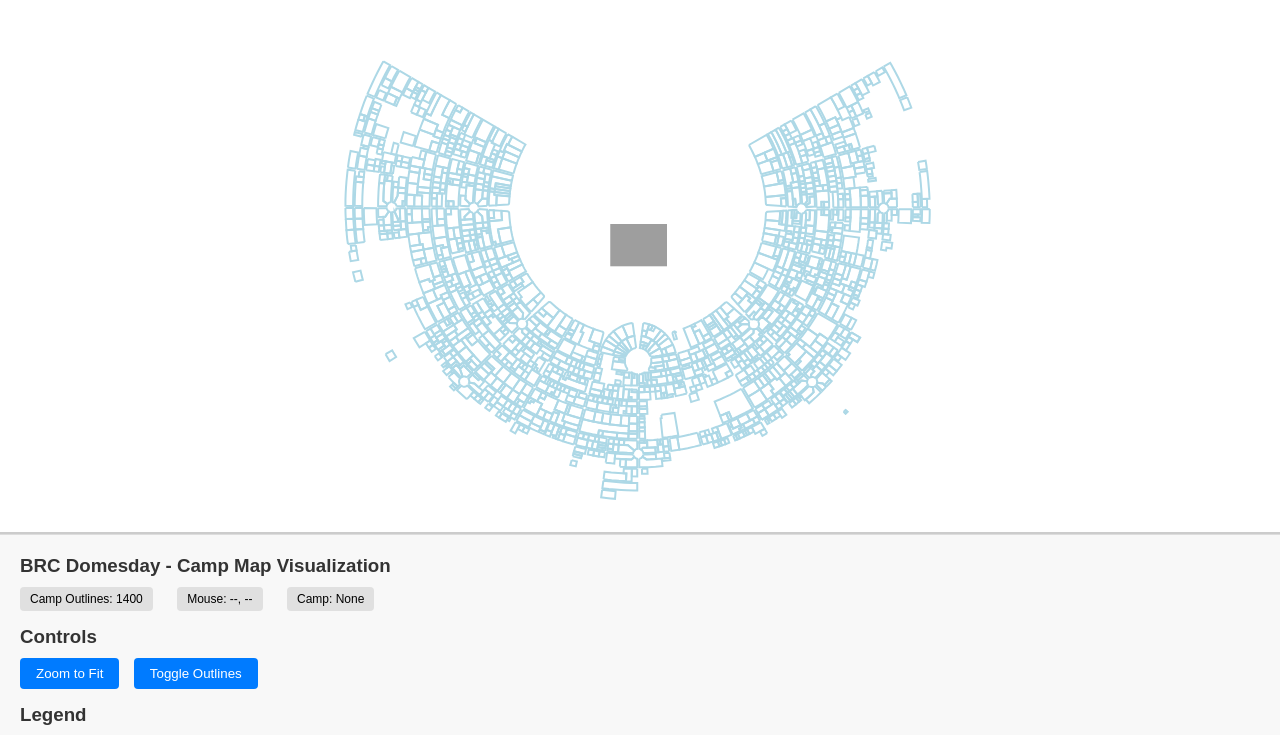
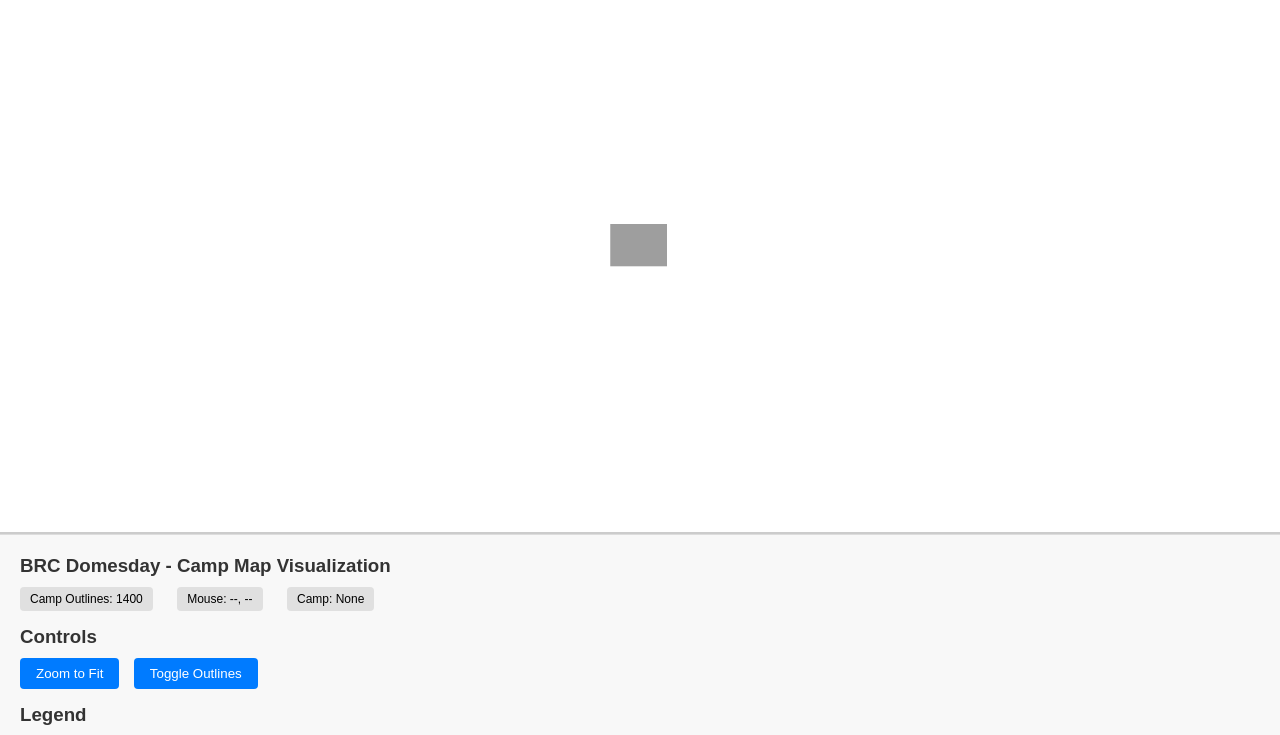
Before and after one commit to jspolsky/brcDomesday, a plain HTML site: page index.html in a window 1280 px wide. Shown: the part 108-843 px from the top of the page. Drawn offline with Linux system fonts and the light colour scheme.

Commit message:
don't draw camp outlines

```diff
--- a/index.html
+++ b/index.html
@@ -47,7 +47,7 @@
 
         // Data storage
         let campOutlines = null;
-        let showOutlines = true;
+        let showOutlines = false; // Don't display outlines, but keep for hit testing
 
         // Background map image
         let backgroundImage = null;
@@ -350,47 +350,30 @@
             // Draw background image first (behind everything)
             drawBackgroundImage();
 
-            // Draw camp outlines in light blue
+            // Draw highlighted camp only (if mouse is hovering over one)
+            if (highlightedCamp && campOutlines) {
+                const coordinates = highlightedCamp.geometry.coordinates;
+
+                // Fill highlighted camp with yellow background
+                fillPolygon(coordinates, 'rgba(255, 255, 0, 0.3)');
+
+                // Draw the outline in orange
+                drawLineString(coordinates, 'orange', 3);
+            }
+
+            // Optionally draw all camp outlines in light blue (toggle with button)
             if (campOutlines && showOutlines) {
                 campOutlines.features.forEach(feature => {
                     if (feature.geometry.type === 'LineString') {
                         const coordinates = feature.geometry.coordinates;
 
-                        // Fill highlighted camp with yellow background
+                        // Skip the highlighted camp (already drawn above)
                         if (highlightedCamp && feature === highlightedCamp) {
-                            fillPolygon(coordinates, 'rgba(255, 255, 0, 0.3)');
+                            return;
                         }
 
                         // Draw the outline
-                        const color = (highlightedCamp && feature === highlightedCamp) ? 'orange' : 'lightblue';
-                        const lineWidth = (highlightedCamp && feature === highlightedCamp) ? 3 : 2;
-                        drawLineString(coordinates, color, lineWidth);
-                    }
-                });
-            }
-
-            // Mark unclosed polygons with red stars
-            if (campOutlines && showOutlines) {
-                campOutlines.features.forEach(feature => {
-                    if (feature.geometry.type === 'LineString') {
-                        const coordinates = feature.geometry.coordinates;
-
-                        // Check if this polygon is unclosed
-                        if (coordinates.length > 3) {
-                            const first = coordinates[0];
-                            const last = coordinates[coordinates.length - 1];
-                            const tolerance = 0.000001;
-                            const isClosed = Math.abs(first[0] - last[0]) < tolerance &&
-                                Math.abs(first[1] - last[1]) < tolerance;
-
-                            // If not closed, draw a red star at the centroid
-                            if (!isClosed) {
-                                const centroid = calculateCentroid(coordinates);
-                                if (centroid) {
-                                    drawStarMarker(centroid[0], centroid[1], 'red', 16);
-                                }
-                            }
-                        }
+                        drawLineString(coordinates, 'lightblue', 2);
                     }
                 });
             }
```
